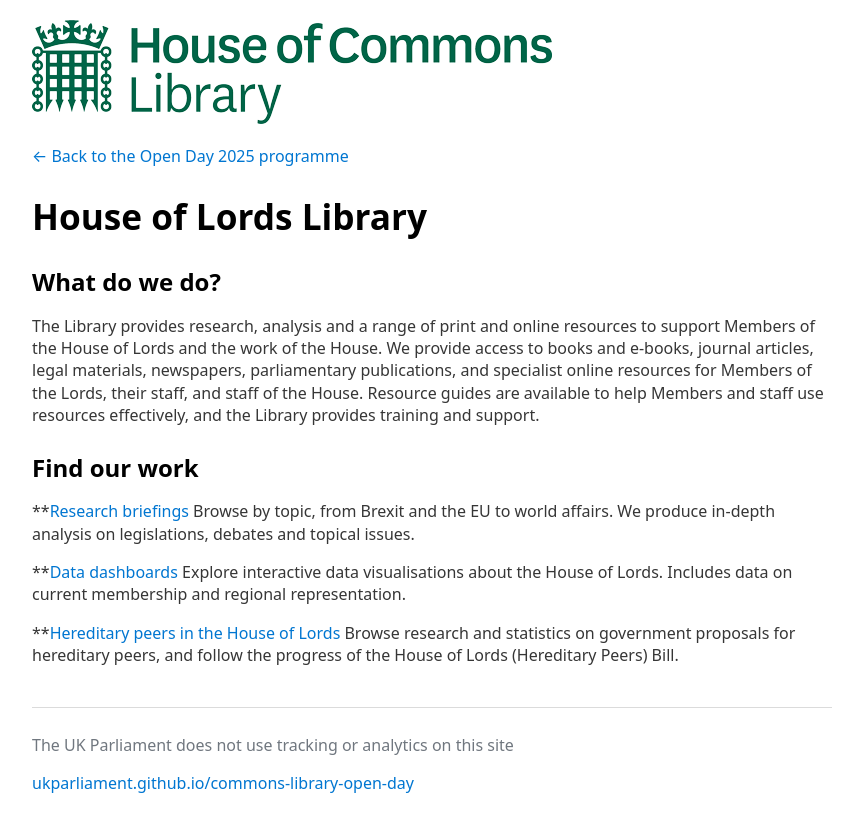
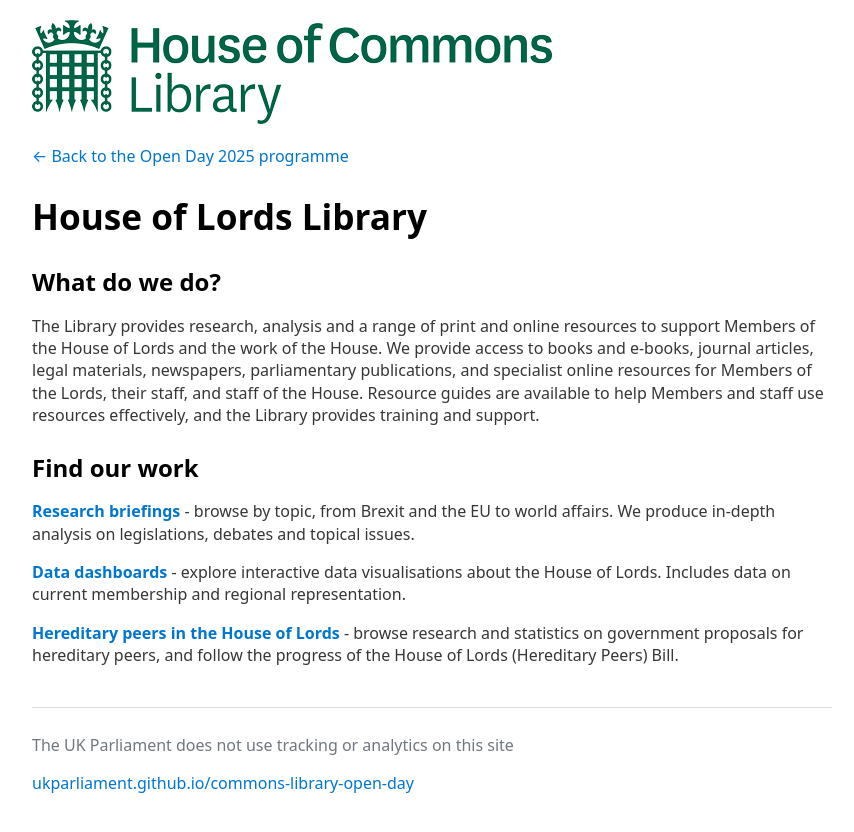
Before and after one commit to ukparliament/commons-library-open-day, a Jekyll site: the page built from 2025/hllibrary/index.md, in a window 1280 px wide. Shown: the top 832 px of the page, without its empty margins (208-1062 px from the left). Built offline with Jekyll 4.4.1, drawn with Linux system fonts in a browser that asks for light colours; our own code applies the rules of GitHub Pages for plain Markdown files.

Commit message:
collapse links and descriptions

```diff
--- a/2025/hllibrary/index.md
+++ b/2025/hllibrary/index.md
@@ -7,11 +7,8 @@ The Library provides research, analysis and a range of print and online resource
 
 ## Find our work
 
-**[Research briefings](https://lordslibrary.parliament.uk/research/)
-Browse by topic, from Brexit and the EU to world affairs. We produce in-depth analysis on legislations, debates and topical issues.
+**[Research briefings](https://lordslibrary.parliament.uk/research/)** - browse by topic, from Brexit and the EU to world affairs. We produce in-depth analysis on legislations, debates and topical issues.
 
-**[Data dashboards](https://lordslibrary.parliament.uk/type/data-dashboard/)
-Explore interactive data visualisations about the House of Lords. Includes data on current membership and regional representation.
+**[Data dashboards](https://lordslibrary.parliament.uk/type/data-dashboard/)** - explore interactive data visualisations about the House of Lords. Includes data on current membership and regional representation.
 
-**[Hereditary peers in the House of Lords](https://lordslibrary.parliament.uk/hereditary-peers-in-the-house-of-lords/)
-Browse research and statistics on government proposals for hereditary peers, and follow the progress of the House of Lords (Hereditary Peers) Bill.
+**[Hereditary peers in the House of Lords](https://lordslibrary.parliament.uk/hereditary-peers-in-the-house-of-lords/)** - browse research and statistics on government proposals for hereditary peers, and follow the progress of the House of Lords (Hereditary Peers) Bill.
```
